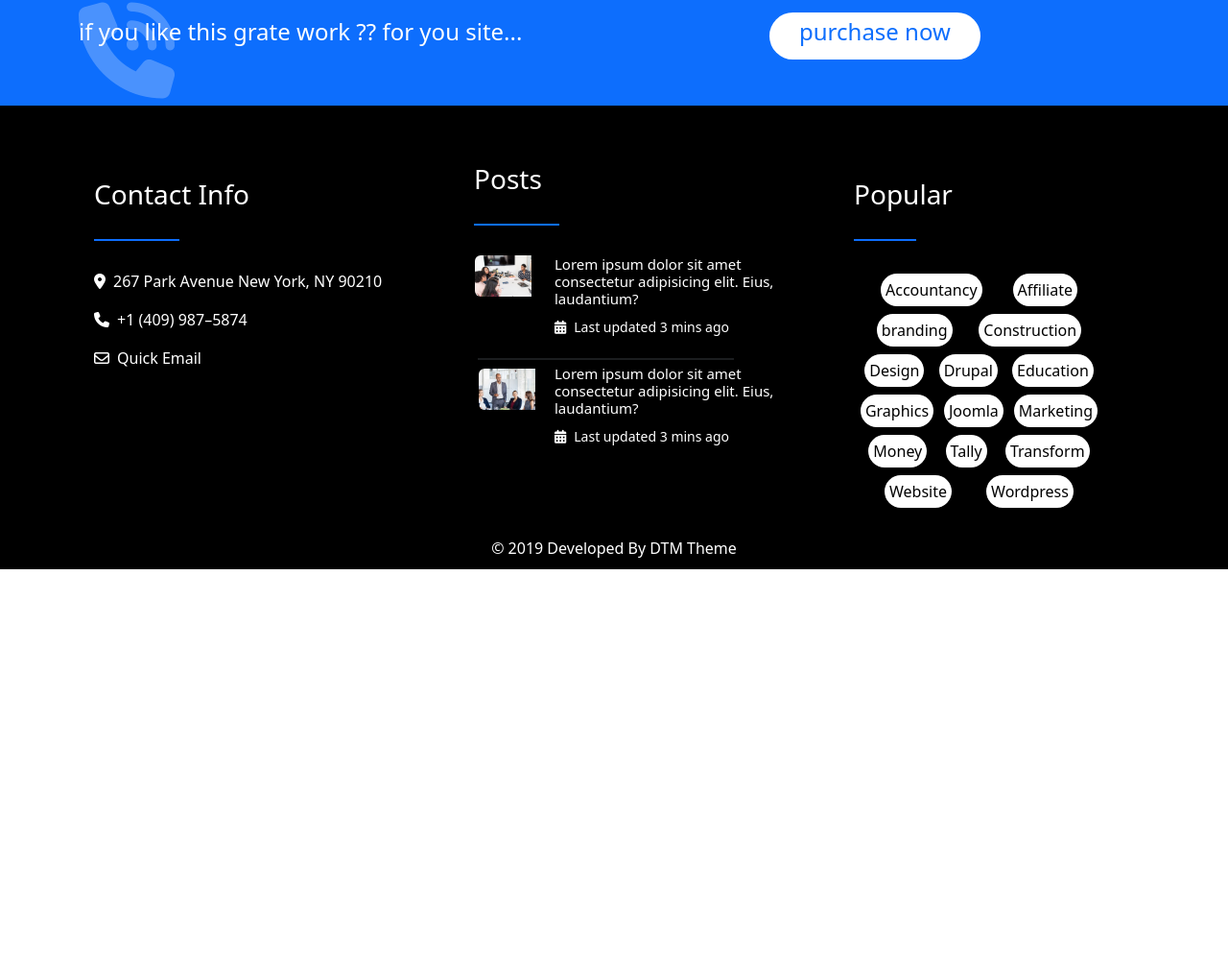
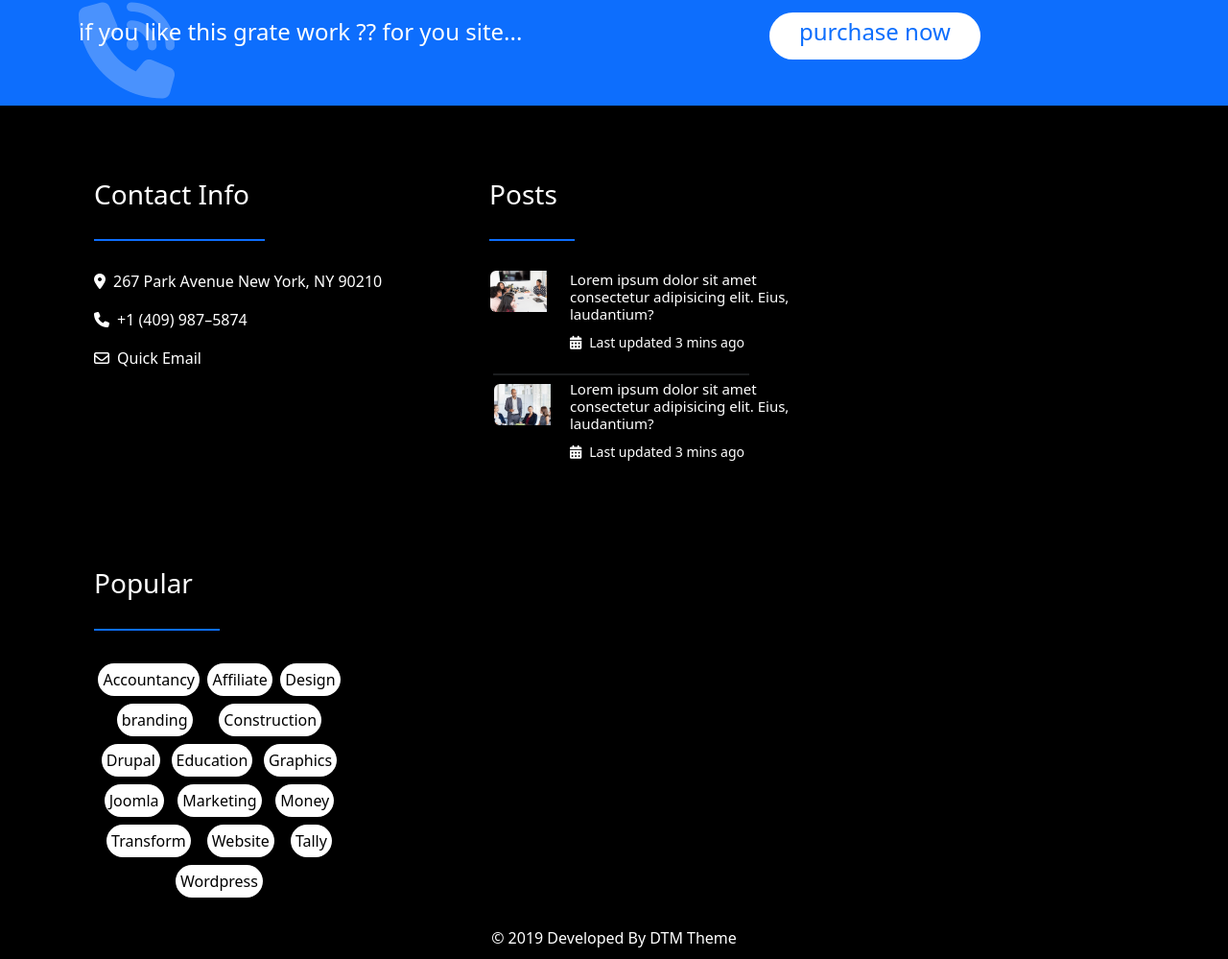
Before and after one commit to MENNA-TALLAH-99/web-design, a plain HTML site: page tradex/tradex2.html in a window 1280 px wide. Shown: the part 1427-2426 px from the top of the page at 96% size. Before the commit the page ends 2020 px from the top, so only its background shows below. Drawn offline with nearby package versions, Linux system fonts and the light colour scheme.

Commit message:
Update tradex2.html

```diff
--- a/tradex/tradex2.html
+++ b/tradex/tradex2.html
@@ -251,8 +251,9 @@
   <div class="container">
     <div class="row">
     <div class="col-md-4 col-sm-6 m-3">
-        <div class="insta-feed contactinfo-widget"><h3 class="footer-title">Contact Info</h3>
-          <hr class="w-25 text-primary border-2 opacity-100 hr-margin">
+        <div class="insta-feed contactinfo-widget">
+          <h3 class="footer-title">Contact Info</h3>
+          <hr class="w-50 text-primary border-2 opacity-100 hr-margin">
           <div class="d-flex flex-column justify-content-around">
             <a href="#" class=" text-white mb-3"><i class="fa-solid fa-location-dot text-white me-2"></i>267 Park Avenue New York, NY 90210 </a>
             <a href="#"class=" text-white mb-3"> <i class="fa-solid fa-phone text-white me-2"></i>+1 (409) 987–5874 </a>
@@ -261,7 +262,7 @@
       </div>
     </div>
 
-<div class="col-md-4 col-sm-6">
+<div class="col-md-4 col-sm-6 m-3">
   <h3 class="footer-title">Posts</h3>
   <hr class="w-25 text-primary border-2 opacity-100 hr-margin">
   <div class="d-flex flex-column justify-content-around bg-black bg-opacity-0">
@@ -294,25 +295,25 @@
     </div>
   </div>
 </div>
-<div class="col-md-3 col-sm-6 m-3 ">
-    <div class="footer-title">
-      <h3 class="foot-title">Popular</h3>
-      <hr class="w-25 text-primary border-2 opacity-100 hr-margin">
-      <div class=" d-flex justify-content-evenly flex-wrap">
+<div class="col-md-3 col-sm-6 m-3">
+  <div class="footer-title">
+    <h3 class="foot-title">Popular</h3>
+    <hr class="w-50 text-primary border-2 opacity-100 hr-margin">
+    <div class=" d-flex justify-content-evenly flex-wrap">
 <a href="#" class="bg-white text-black Popular m-1">Accountancy</a>
 <a href="#" class="bg-white text-black Popular m-1">Affiliate</a>
+<a href="#" class="bg-white text-black Popular m-1">Design</a>
 <a href="#" class="bg-white text-black Popular m-1">branding</a>
 <a href="#" class="bg-white text-black Popular m-1">Construction</a>
-<a href="#" class="bg-white text-black Popular m-1">Design</a>
 <a href="#" class="bg-white text-black Popular m-1">Drupal</a>
 <a href="#" class="bg-white text-black Popular m-1">Education</a>
 <a href="#" class="bg-white text-black Popular m-1">Graphics</a>
 <a href="#" class="bg-white text-black Popular m-1">Joomla</a>
 <a href="#" class="bg-white text-black Popular m-1">Marketing</a>
 <a href="#" class="bg-white text-black Popular m-1">Money</a>
-<a href="#" class="bg-white text-black Popular m-1">Tally</a>
 <a href="#" class="bg-white text-black Popular m-1">Transform</a>
 <a href="#" class="bg-white text-black Popular m-1">Website</a>
+<a href="#" class="bg-white text-black Popular m-1">Tally</a>
 <a href="#" class="bg-white text-black Popular m-1">Wordpress</a></div>
 </div>
 </div>
```
